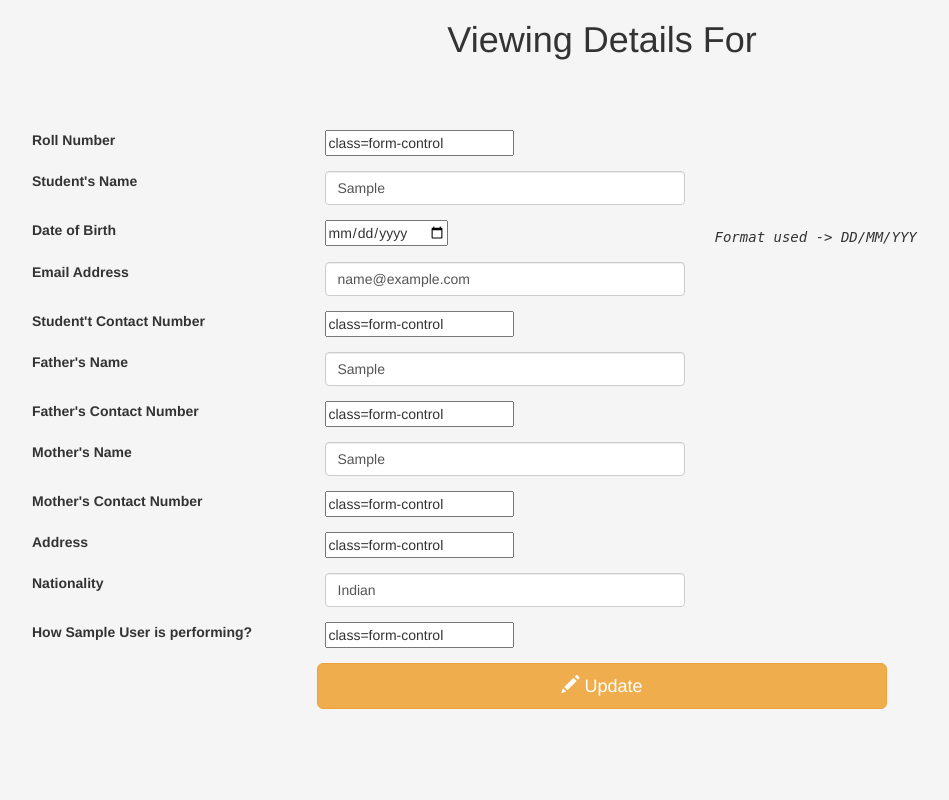
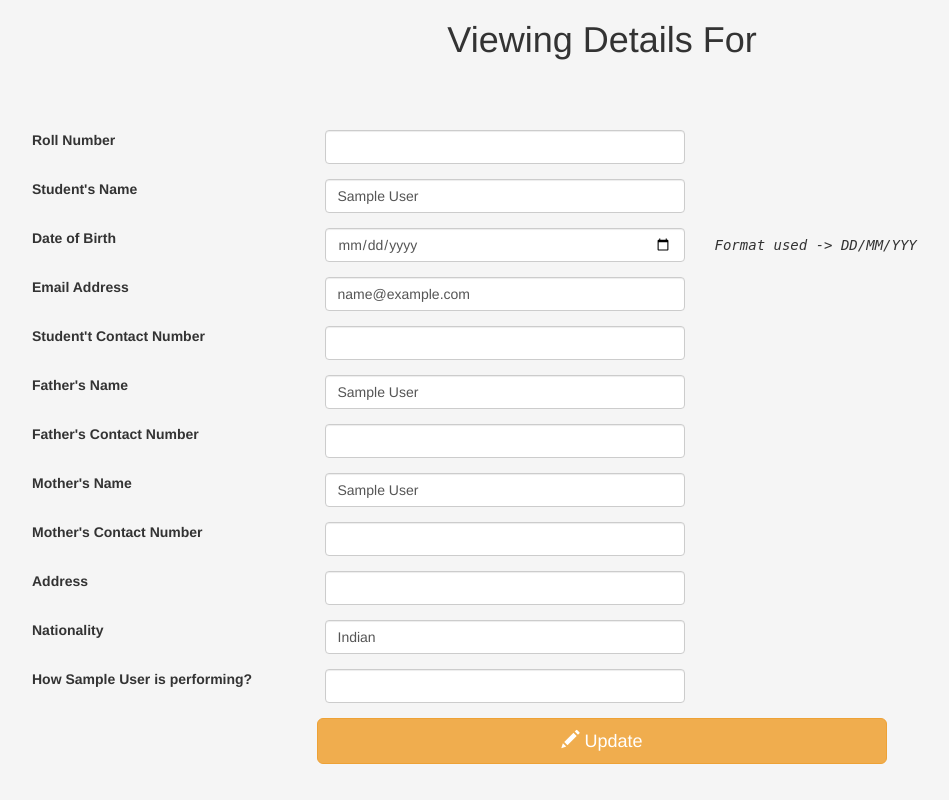
Before and after one commit to tbhaxor/educational_projects, a PHP site: page /manager/view.php?id=1 in a window 1280 px wide. Shown: the whole page, without its empty margins (38-987 px from the left). Run offline with PHP 8.4, Linux system fonts and the light colour scheme; the visitor is signed in with stand-in values (Sample User, id 1).

Commit message:
PHP MySQL - Student Management I (procedural mysql)

```diff
--- a/PHP MySQL - Student Management I/manager/view.php
+++ b/PHP MySQL - Student Management I/manager/view.php
@@ -46,18 +46,18 @@ else
       $row = mysqli_fetch_assoc($result);
       echo "<center><h1>Viewing Details For $row[roll_no]</h1></center><br><br><br>";
       echo "<form action='' method=post class=form-horizontal><div class=container>";
-      echo "<div class=form-group><div class=col-xs-3><strong>Roll Number</strong></div><div class=col-xs-4><input type=text name='rollno' value=$row[roll_no] class=form-control></div></div>";
-      echo "<div class=form-group><div class=col-xs-3><strong>Student's Name</strong></div><div class=col-xs-4><input type=text name='name' value=$row[name] class=form-control></div></div>";
-      echo "<div class=form-group><div class=col-xs-3><strong>Date of Birth</strong></div><div class=col-xs-4><input type=date name='dob' value=$row[dob] class=form-control></div><div class=col-xs-4 style=font-family:monospace;margin-top:7px;><i>Format used -> DD/MM/YYY</i></div></div>";
-      echo "<div class=form-group><div class=col-xs-3><strong>Email Address</strong></div><div class=col-xs-4><input type=text name='email' value=$row[email] class=form-control></div></div>";
-      echo "<div class=form-group><div class=col-xs-3><strong>Student't Contact Number</strong></div><div class=col-xs-4><input type=text name='cnum' value=$row[contact_number] class=form-control></div></div>";
-      echo "<div class=form-group><div class=col-xs-3><strong>Father's Name</strong></div><div class=col-xs-4><input type=text name='fname' value=$row[father_name] class=form-control></div></div>";
-      echo "<div class=form-group><div class=col-xs-3><strong>Father's Contact Number</strong></div><div class=col-xs-4><input type=text name='fcnum' value=$row[father_c_number] class=form-control></div></div>";
-      echo "<div class=form-group><div class=col-xs-3><strong>Mother's Name</strong></div><div class=col-xs-4><input type=text name='mname' value=$row[mother_name] class=form-control></div></div>";
-      echo "<div class=form-group><div class=col-xs-3><strong>Mother's Contact Number</strong></div><div class=col-xs-4><input type=text name='mcnum' value=$row[mother_c_number] class=form-control></div></div>";
-      echo "<div class=form-group><div class=col-xs-3><strong>Address</strong></div><div class=col-xs-4><input type=text name='addr' value=$row[address] class=form-control></div></div>";
-      echo "<div class=form-group><div class=col-xs-3><strong>Nationality</strong></div><div class=col-xs-4><input type=text name='nationality' value=$row[nationality] class=form-control></div></div>";
-      echo "<div class=form-group><div class=col-xs-3><strong>How $row[name] is performing?</strong></div><div class=col-xs-4><input type=text name='remarks' value=$row[remarks] class=form-control></div></div>";
+      echo "<div class=form-group><div class=col-xs-3><strong>Roll Number</strong></div><div class=col-xs-4><input type=text name='rollno' value='$row[roll_no]' class=form-control></div></div>";
+      echo "<div class=form-group><div class=col-xs-3><strong>Student's Name</strong></div><div class=col-xs-4><input type=text name='name' value='$row[name]' class=form-control></div></div>";
+      echo "<div class=form-group><div class=col-xs-3><strong>Date of Birth</strong></div><div class=col-xs-4><input type=date name='dob' value='$row[dob]' class=form-control></div><div class=col-xs-4 style=font-family:monospace;margin-top:7px;><i>Format used -> DD/MM/YYY</i></div></div>";
+      echo "<div class=form-group><div class=col-xs-3><strong>Email Address</strong></div><div class=col-xs-4><input type=text name='email' value='$row[email]' class=form-control></div></div>";
+      echo "<div class=form-group><div class=col-xs-3><strong>Student't Contact Number</strong></div><div class=col-xs-4><input type=text name='cnum' value='$row[contact_number]' class=form-control></div></div>";
+      echo "<div class=form-group><div class=col-xs-3><strong>Father's Name</strong></div><div class=col-xs-4><input type=text name='fname' value='$row[father_name]' class=form-control></div></div>";
+      echo "<div class=form-group><div class=col-xs-3><strong>Father's Contact Number</strong></div><div class=col-xs-4><input type=text name='fcnum' value='$row[father_c_number]' class=form-control></div></div>";
+      echo "<div class=form-group><div class=col-xs-3><strong>Mother's Name</strong></div><div class=col-xs-4><input type=text name='mname' value='$row[mother_name]' class=form-control></div></div>";
+      echo "<div class=form-group><div class=col-xs-3><strong>Mother's Contact Number</strong></div><div class=col-xs-4><input type=text name='mcnum' value='$row[mother_c_number]' class=form-control></div></div>";
+      echo "<div class=form-group><div class=col-xs-3><strong>Address</strong></div><div class=col-xs-4><input type=text name='addr' value='$row[address]' class=form-control></div></div>";
+      echo "<div class=form-group><div class=col-xs-3><strong>Nationality</strong></div><div class=col-xs-4><input type=text name='nationality' value='$row[nationality]' class=form-control></div></div>";
+      echo "<div class=form-group><div class=col-xs-3><strong>How $row[name] is performing?</strong></div><div class=col-xs-4><input type=text name='remarks' value='$row[remarks]' class=form-control></div></div>";
       echo "<center><button name='update' class='btn btn-warning btn-lg' style='width:50%'><i class='glyphicon glyphicon-pencil'></i> Update</button></center>";
       echo "</div></form>";
     }
```
